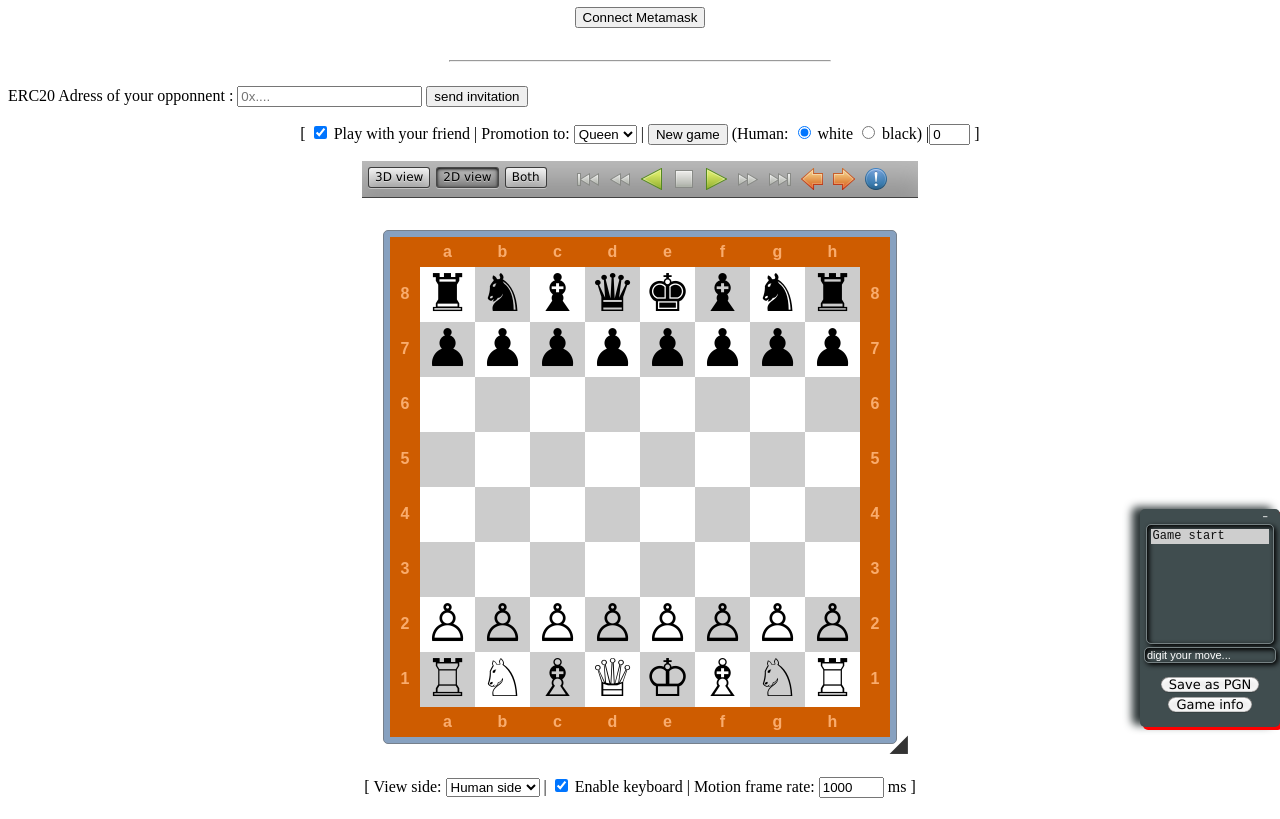
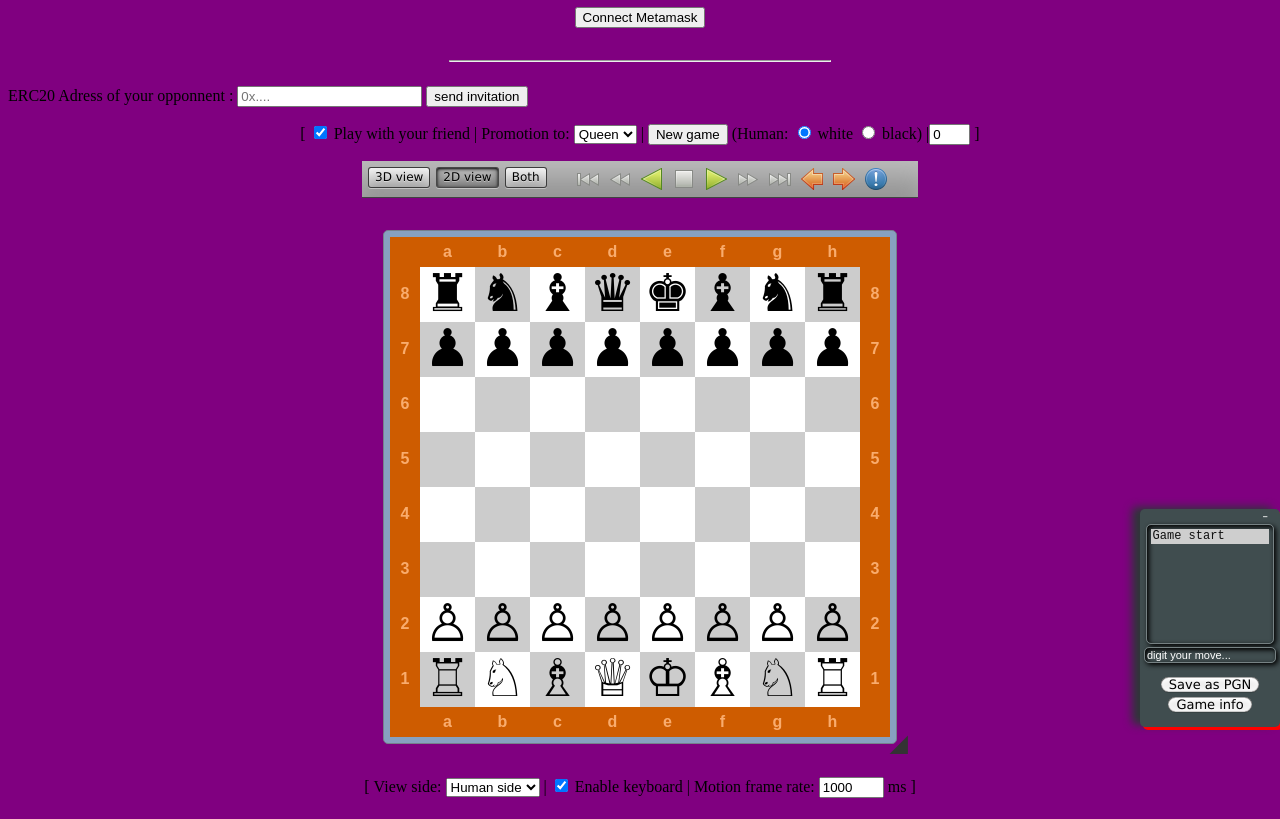
Before and after one commit to CHESSBATTLEX/CHESSBATTLEXX, a plain HTML site: page example.html in a window 1280 px wide. Shown: the part 73-892 px from the top of the page. Drawn offline with Linux system fonts and the light colour scheme.

Commit message:
Update example.html

```diff
--- a/example.html
+++ b/example.html
@@ -122,6 +122,9 @@ img.tbBtn {
     text-align: center;
   }
 
+body {
+    background-color: #800080; /* Remplacez ceci par le code de couleur violet de votre choix */
+  }
 </style>
 </head>
 
```
